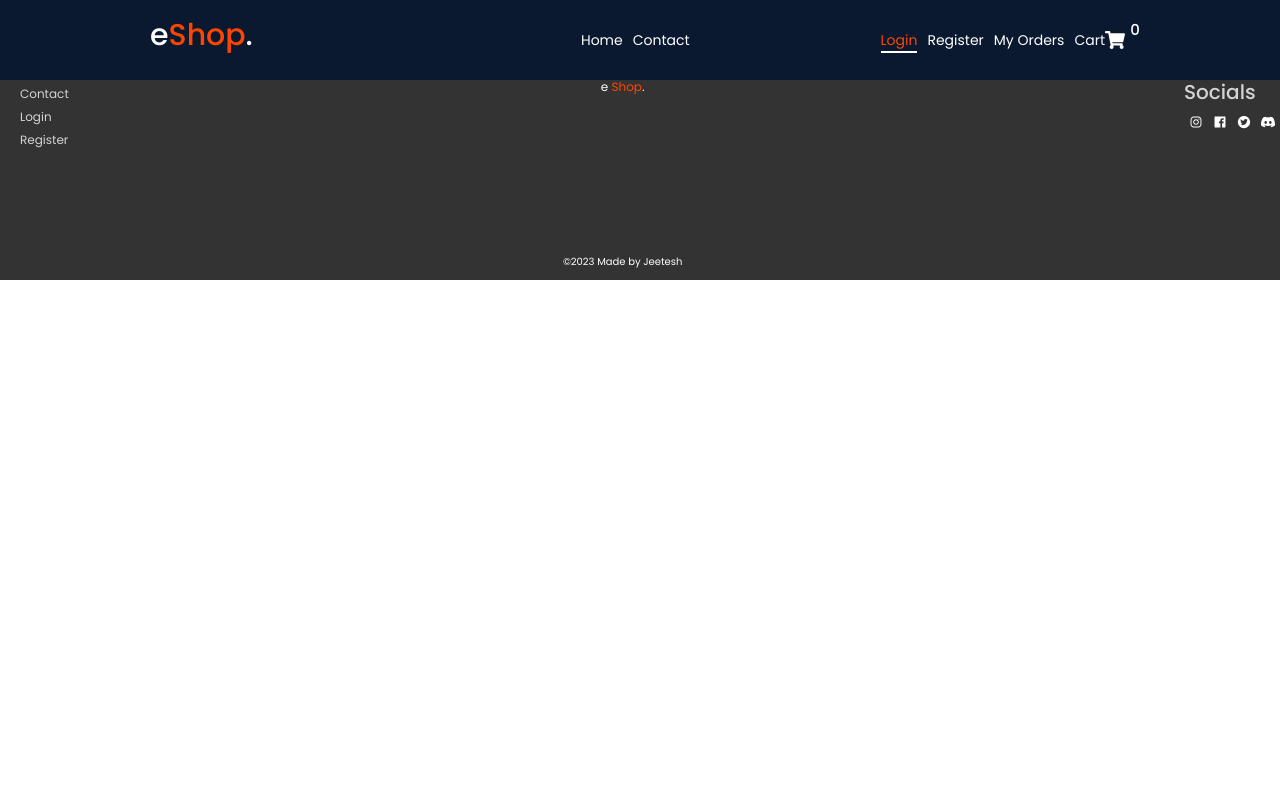
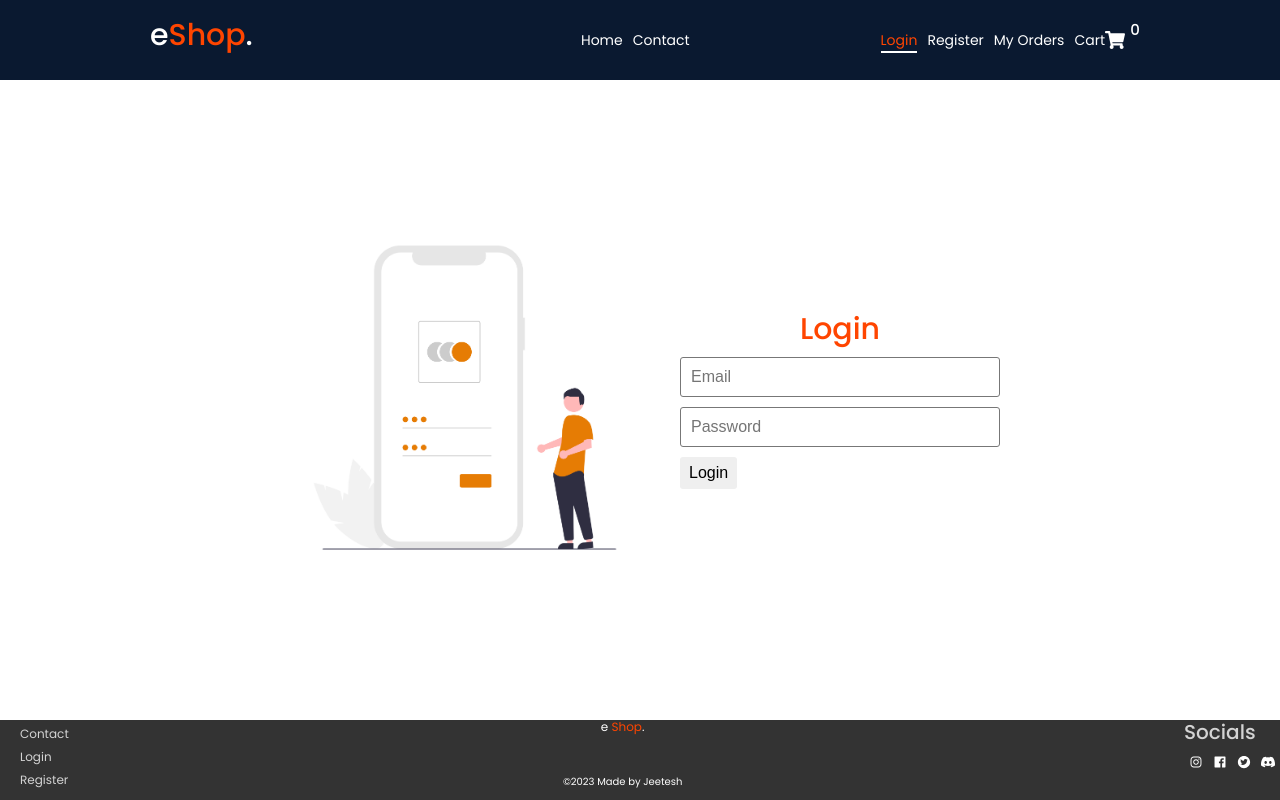
Before and after one commit to Jeetku/eShop, a React (Create React App) app: page /login in a window 1280 px wide. Built offline with nearby package versions, Linux system fonts and the light colour scheme.

Commit message:
height setup

```diff
--- a/src/App.js
+++ b/src/App.js
@@ -3,7 +3,7 @@ import { BrowserRouter, Route, Routes } from "react-router-dom";
 // Components
 import { Header, Footer } from "./components";
 // Pages
-import { Home, Contact } from "./pages";
+import { Home, Contact, Login, Register, Reset } from "./pages";
 
 function App() {
   return (
@@ -13,6 +13,9 @@ function App() {
         <Routes>
           <Route path="/" element={<Home />} />
           <Route path="/contact" element={<Contact />} />
+          <Route path="/login" element={<Login />} />
+          <Route path="/register" element={<Register />} />
+          <Route path="/reset" element={<Reset />} />
         </Routes>
         <Footer />
       </BrowserRouter>
--- a/src/components/footer/Footer.css
+++ b/src/components/footer/Footer.css
@@ -3,7 +3,7 @@
   background-color: var(--color-dark);
   color: #fff;
   display: flex;
-  height: 20rem;
+  height: 10vh;
 }
 .left {
   display: flex;
--- a/src/components/header/Header.css
+++ b/src/components/header/Header.css
@@ -6,7 +6,7 @@ header {
 
 .header {
   width: 100%;
-  height: 8rem;
+  height: 10vh;
   max-width: 1000px;
   margin: 0 auto;
   padding: 1rem;
--- /dev/null
+++ b/src/pages/auth/Auth.css
@@ -0,0 +1,37 @@
+.auth {
+  min-height: 80vh;
+  display: flex;
+  justify-content: center;
+  align-items: center;
+}
+.img {
+  animation: slide-down 0.5s ease;
+  height: 80%;
+}
+
+.form h2 {
+  color: var(--color-danger);
+  text-align: center;
+}
+.form {
+  width: 35rem;
+  padding: 1.5rem;
+  animation: slide-up 0.5s ease;
+}
+form input[type="text"],
+input[type="email"],
+input[type="password"] {
+  display: block;
+  font-size: 1.6rem;
+  font-weight: 300;
+  padding: 1rem;
+  margin: 1rem auto;
+  width: 100%;
+  border: 1px solid #777;
+  border-radius: 3px;
+  outline: none;
+}
+.links {
+}
+.register {
+}
--- /dev/null
+++ b/src/pages/auth/Login.jsx
@@ -0,0 +1,23 @@
+import React from "react";
+import "./Auth.css";
+import loginImage from "../../assets/login.png";
+
+const Login = () => {
+  return (
+    <section className="container auth">
+      <div className="img">
+        <img src={loginImage} alt="Login" width="400" />
+      </div>
+      <div className="form">
+        <h2>Login</h2>
+        <form>
+          <input type="email" placeholder="Email" required />
+          <input type="password" placeholder="Password" required />
+          <button className="--btn">Login</button>
+        </form>
+      </div>
+    </section>
+  );
+};
+
+export default Login;
--- /dev/null
+++ b/src/pages/auth/Register.jsx
@@ -0,0 +1,7 @@
+import React from "react";
+import "./Auth.css";
+const Register = () => {
+  return <div>Register</div>;
+};
+
+export default Register;
--- /dev/null
+++ b/src/pages/auth/Reset.jsx
@@ -0,0 +1,7 @@
+import React from "react";
+import "./Auth.css";
+const Reset = () => {
+  return <div>RESET</div>;
+};
+
+export default Reset;
--- a/src/pages/index.js
+++ b/src/pages/index.js
@@ -3,3 +3,6 @@ export { default as Contact } from "./contact/Contact";
 export { default as cart } from "./cart/Cart";
 export { default as OrderHistory } from "./orderHistory/OrderHistory";
 export { default as Admin } from "./admin/Admin";
+export { default as Login } from "./auth/Login";
+export { default as Register } from "./auth/Register";
+export { default as Reset } from "./auth/Reset";
```
